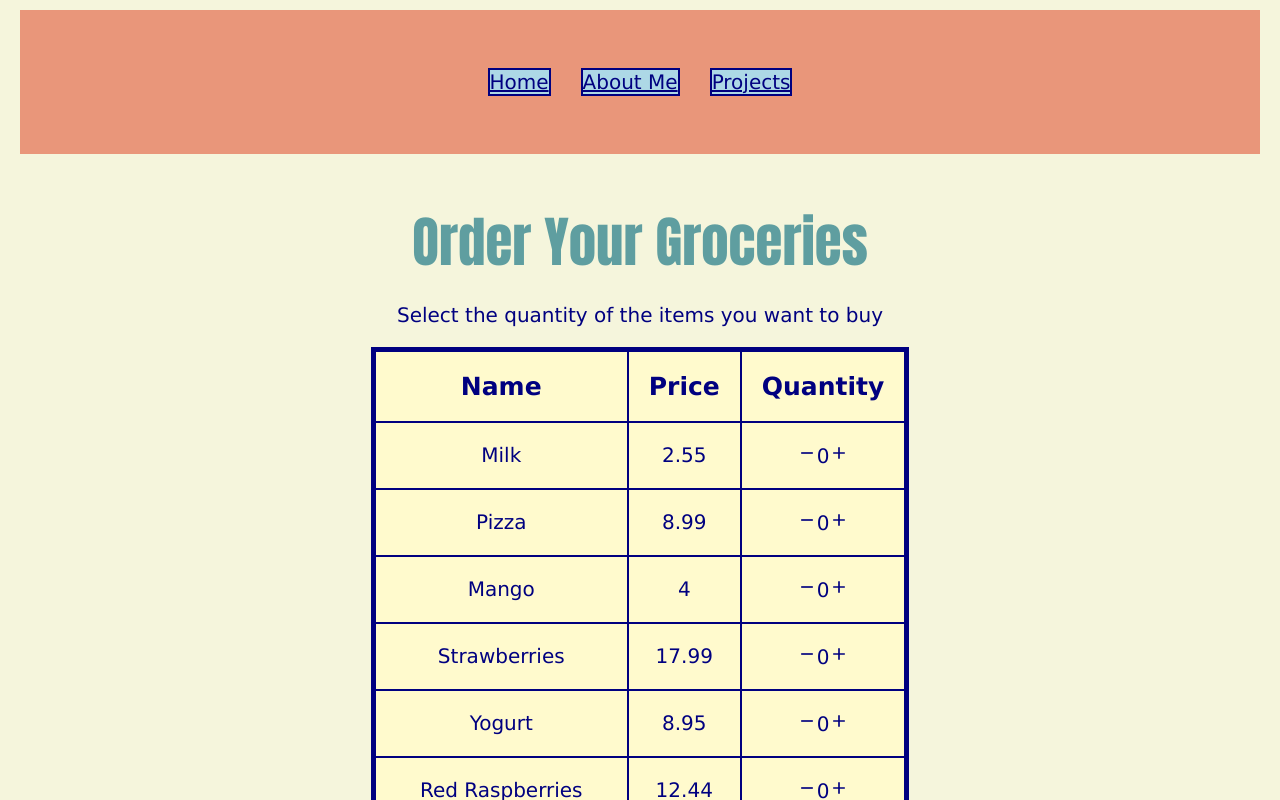
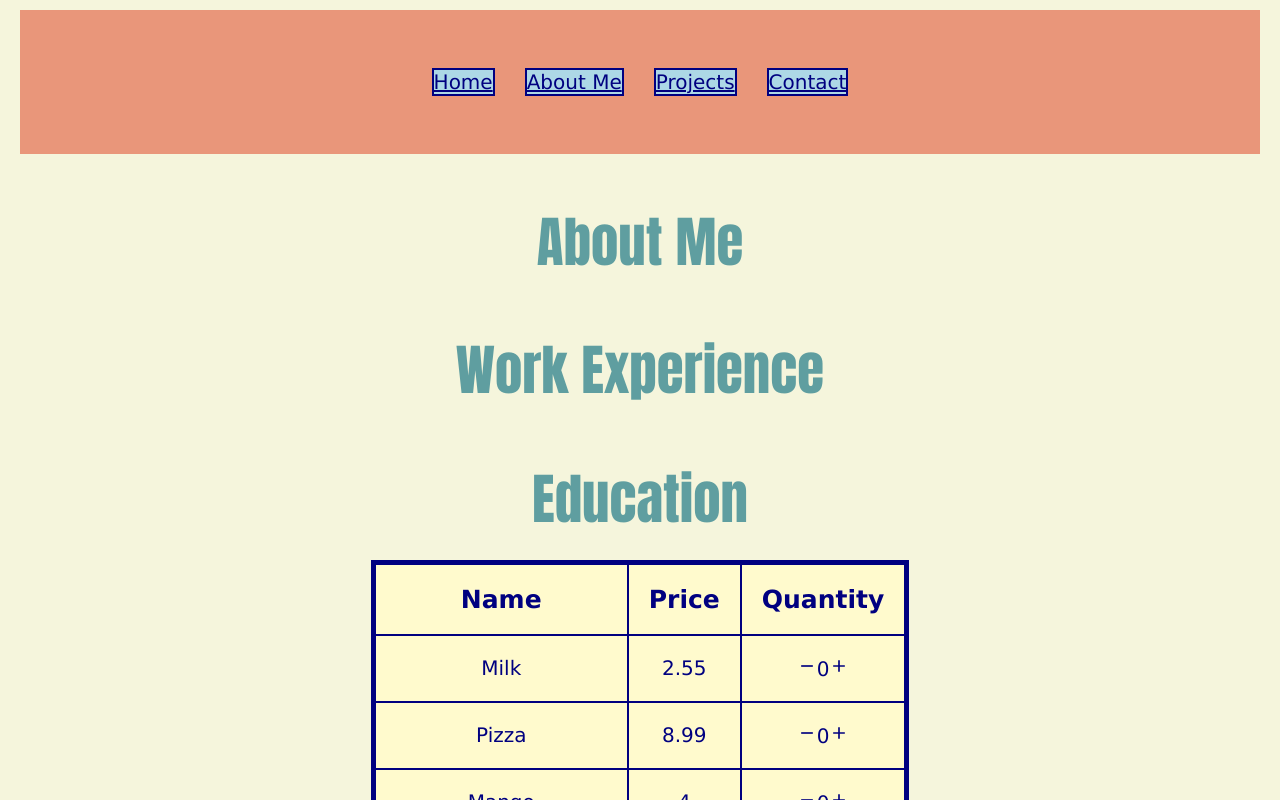
Before and after one commit to resapanda/resapanda.github.io, a React (Vite) app: page /aboutme in a window 1280 px wide. Shown: the top 800 px of the page. Built offline with nearby package versions, Linux system fonts and the light colour scheme.

Commit message:
add contact page

```diff
--- a/src/App.jsx
+++ b/src/App.jsx
@@ -5,6 +5,7 @@ import { BrowserRouter as Router, Routes, Route} from 'react-router-dom';
 import HomePage from './pages/HomePage';
 import AboutMe from './pages/AboutMe';
 import Projects from './pages/Projects';
+import Contact from './pages/Contact';
 
 function App() {
   return (
@@ -15,6 +16,7 @@ function App() {
           <Route path="/" element={<HomePage />}></Route>
           <Route path="/aboutme" element={ <AboutMe items={items}/>}></Route>
           <Route path="/projects" element={ <Projects />}></Route>
+          <Route path="/contact" element={ <Contact />}></Route>
         </Routes>
       </Router>
     </div>
--- a/src/components/Navigation.jsx
+++ b/src/components/Navigation.jsx
@@ -7,6 +7,7 @@ function Navigation() {
               <Link to="/">Home</Link>
               <Link to="/aboutme">About Me</Link>
               <Link to="/projects">Projects</Link>
+              <Link to="/contact">Contact</Link>
           </nav>
       </div>
     );
--- a/src/pages/AboutMe.jsx
+++ b/src/pages/AboutMe.jsx
@@ -4,8 +4,13 @@ import "../App.css"
 function AboutMe({items}) {
     return (
       <div>
-        <h2>Order Your Groceries</h2>
-        <p>Select the quantity of the items you want to buy</p>
+        <h2>About Me</h2>
+        <p></p>
+        <h2>Work Experience</h2>
+        <p></p>
+        <h2>Education</h2>
+        <p></p>
+
         <OrderTable items={items}></OrderTable>
       </div>
     );
--- /dev/null
+++ b/src/pages/Contact.jsx
@@ -0,0 +1,15 @@
+import "../App.css"
+import { GrPhone } from "react-icons/gr";
+
+function Contact() {
+    return (
+      <div>
+        <h2>Contact</h2>
+        <GrPhone/> <p>+1 206-496-6350</p>
+        <p>haru.banin@gmail.com</p>
+        <p>https://resapanda.github.io/</p>
+      </div>
+    );
+  }
+
+  export default Contact;
--- a/src/pages/HomePage.jsx
+++ b/src/pages/HomePage.jsx
@@ -1,9 +1,7 @@
 function HomePage() {
     return (
       <div>
-        <h2>Welcome to Beaver Mart!</h2>
-        <p>Shop for what you need</p>
-        <p>Register for promotions</p>
+        <h2>Welcome to my page!</h2>
       </div>
     );
   }
```
